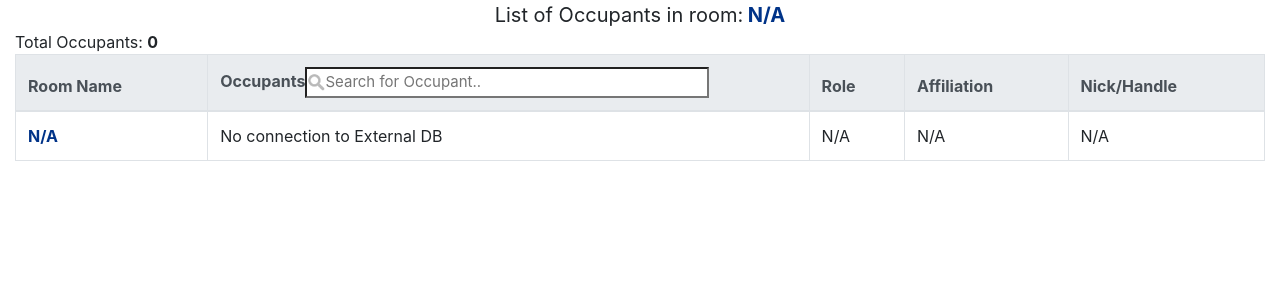
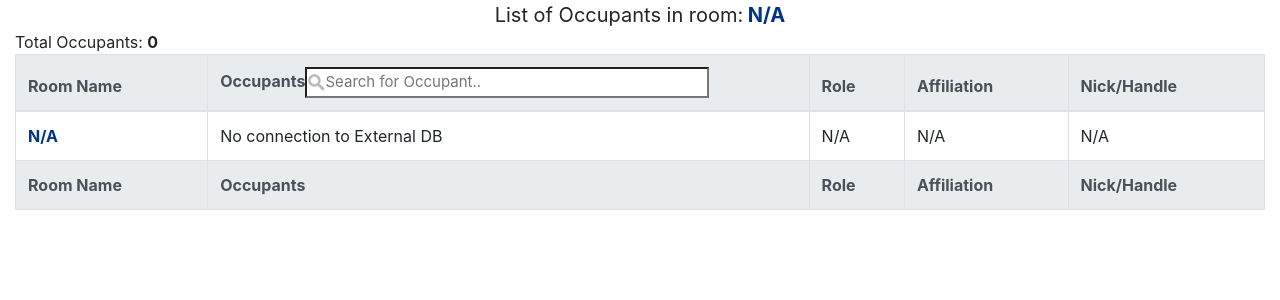
Before and after one commit to draganttt/jabberadmin, a Flask app: a page that uses Templates/occupants.html in a window 1280 px wide. Shown: the part 56-356 px from the top of the page. Run offline with Flask 2, Linux system fonts and the light colour scheme; some libraries are stand-ins or nearby versions.

Commit message:
add footer

```diff
--- a/Templates/occupants.html
+++ b/Templates/occupants.html
@@ -73,6 +73,15 @@
 				</tr>
 				{% endfor %}
 				</tbody>
+				<tfoot class="thead-light">
+				<tr>
+					<th>Room Name</th>
+					<th>Occupants</th>
+					<th>Role</th>
+					<th>Affiliation</th>
+					<th>Nick/Handle</th>
+				</tr>
+				</tfoot>
 		</table>
 </div>
 		<script>
```
Also changed, not shown: Templates/rooms.html (+8 -0 lines).
